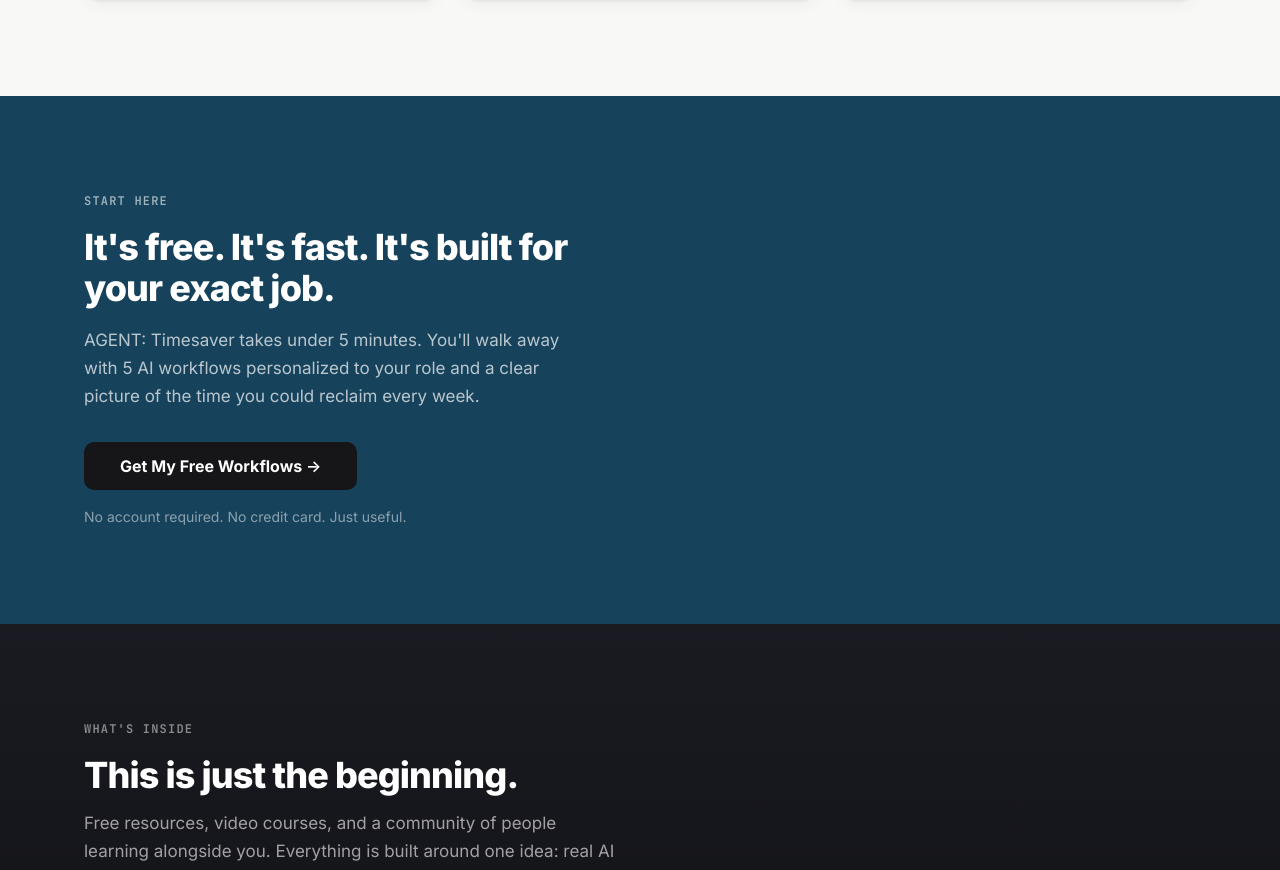
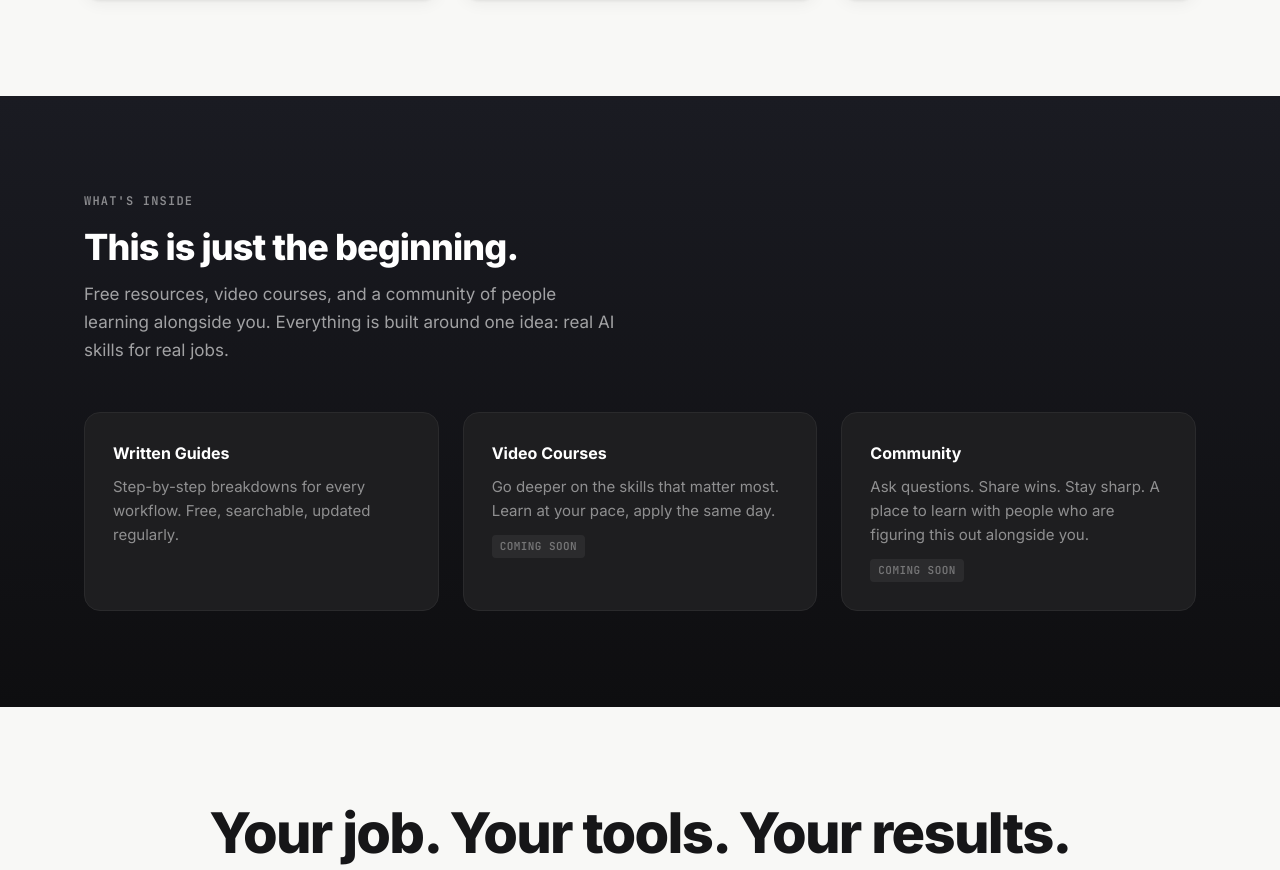
Before and after one commit to coolcalvin457-tech/agent-timesaver-nextjs, a Next.js app: page / in a window 1280 px wide. Shown: the part 4309-5179 px from the top of the page. Built offline with nearby package versions, Linux system fonts and the light colour scheme.

Commit message:
Remove redundant Lead Magnet CTA section

```diff
--- a/app/page.tsx
+++ b/app/page.tsx
@@ -280,46 +280,6 @@ export default function Home() {
           </div>
         </section>
 
-        {/* ── Section 7: Lead Magnet CTA ───────────────────────────────── */}
-        <section className="section section-brand" id="get-started">
-          <div className="container">
-            <div className="cta-section-inner">
-              <div className="section-label section-label-brand">Start here</div>
-              <h2
-                className="heading-1"
-                style={{ color: "#fff", marginBottom: "16px" }}
-              >
-                It&apos;s free. It&apos;s fast. It&apos;s built for your exact
-                job.
-              </h2>
-              <p
-                className="body-lg"
-                style={{
-                  color: "rgba(255,255,255,0.7)",
-                  marginBottom: "32px",
-                  maxWidth: "480px",
-                }}
-              >
-                AGENT: Timesaver takes under 5 minutes. You&apos;ll walk away
-                with 5 AI workflows personalized to your role and a clear
-                picture of the time you could reclaim every week.
-              </p>
-              <a href="#timesaver" className="btn btn-dark btn-lg">
-                Get My Free Workflows →
-              </a>
-              <p
-                style={{
-                  marginTop: "16px",
-                  fontSize: "0.875rem",
-                  color: "rgba(255,255,255,0.5)",
-                }}
-              >
-                No account required. No credit card. Just useful.
-              </p>
-            </div>
-          </div>
-        </section>
-
         {/* ── Section 8: Content Preview ───────────────────────────────── */}
         <section className="section section-dark" id="content">
           <div className="container">
```
